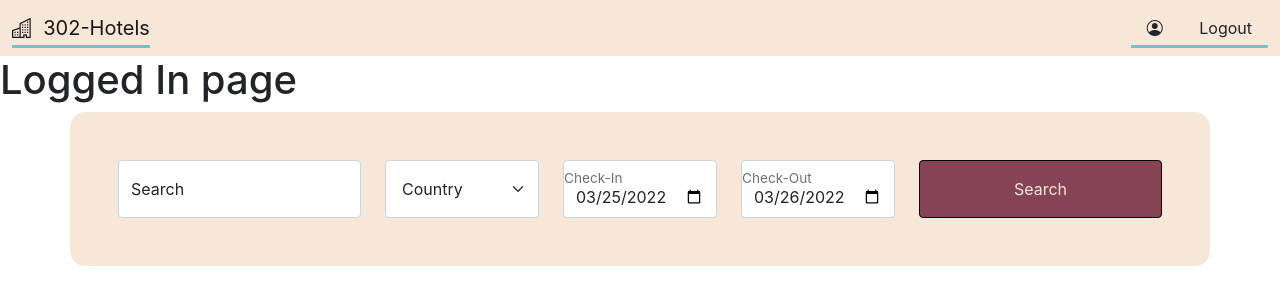
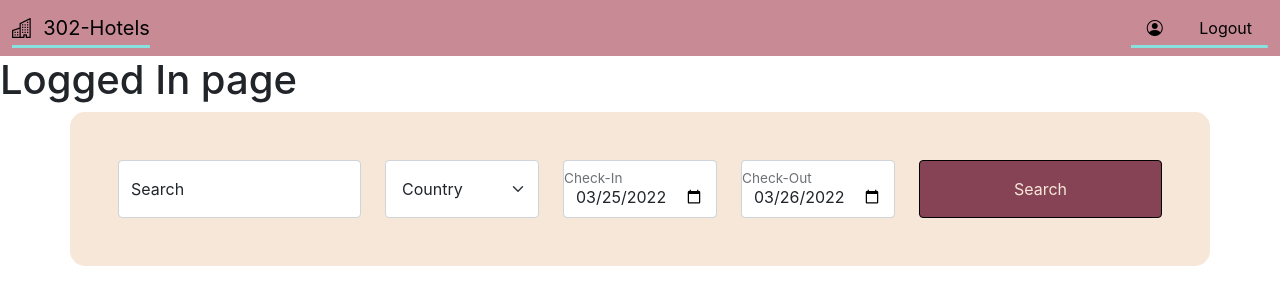
Before and after one commit to AdrianNaderi/302-hotels, a React (Create React App) app: page / in a window 1280 px wide. Shown: the top 304 px of the page. Built offline with nearby package versions, Linux system fonts and the light colour scheme.

Commit message:
Navbar color change and home text Admin added

```diff
--- a/src/components/layout/NavLinks.js
+++ b/src/components/layout/NavLinks.js
@@ -10,7 +10,7 @@ const NavLinks = (props) => {
         <>
           <li className="nav-item">
             <a
-              className={`nav-link text-dark ${classes.link}`}
+              className={`nav-link text-black ${classes.link}`}
               onClick={props.showLoginHandler}
             >
               Login
@@ -18,7 +18,7 @@ const NavLinks = (props) => {
           </li>
           <li className="nav-item">
             <a
-              className={`nav-link text-dark ${classes.link}`}
+              className={`nav-link text-black ${classes.link}`}
               onClick={props.showRegisterHandler}
             >
               Register
@@ -30,7 +30,7 @@ const NavLinks = (props) => {
         <>
           <li className="nav-item">
             <a
-              className={`nav-link text-dark ${classes.link}`}
+              className={`nav-link text-black ${classes.link}`}
               onClick={() => {
                 navigate("/mypage");
               }}
@@ -40,7 +40,7 @@ const NavLinks = (props) => {
           </li>
           <li className="nav-item">
             <a
-              className={`nav-link text-dark ${classes.link}`}
+              className={`nav-link text-black ${classes.link}`}
               onClick={props.logOut}
             >
               Logout
@@ -52,7 +52,7 @@ const NavLinks = (props) => {
         <>
           <li className="nav-item">
             <a
-              className={`nav-link text-dark ${classes.link}`}
+              className={`nav-link text-black ${classes.link}`}
               onClick={() => {
                 navigate("/admin/hotels");
               }}
@@ -62,7 +62,7 @@ const NavLinks = (props) => {
           </li>
           <li className="nav-item">
             <a
-              className={`nav-link text-dark ${classes.link}`}
+              className={`nav-link text-black ${classes.link}`}
               onClick={props.logOut}
             >
               Logout
--- a/src/components/layout/Navbar.js
+++ b/src/components/layout/Navbar.js
@@ -58,12 +58,14 @@ const Navbar = (props) => {
       {registerShown && <RegisterForm onClose={hideRegisterHandler} />}
       <div className="container-fluid">
         <a
-          className={`navbar-brand  ${classes.link}`}
+          className={`navbar-brand text-black ${classes.link}`}
           onClick={() => {
             navigate("/");
           }}
         >
-          <i className="bi bi-building"></i>&nbsp; 302-Hotels
+          <i className="bi bi-building"></i>&nbsp; {!loggedIn && "302-Hotels"}
+          {loggedIn && policy !== "admin" && "302-Hotels"}
+          {loggedIn && policy === "admin" && "302-Hotels Admin"}
         </a>
         <button
           className="navbar-toggler"
--- a/src/components/layout/Navbar.module.css
+++ b/src/components/layout/Navbar.module.css
@@ -1,12 +1,8 @@
 .nav-color {
-  background-color: #f6e7d8;
+  background-color: #c88b96;
 }
 a.link {
-  background: linear-gradient(
-      to right,
-      rgba(100, 200, 200, 1),
-      rgba(100, 200, 200, 1)
-    ),
+  background: linear-gradient(to right, rgb(135, 225, 221), rgb(135, 225, 221)),
     linear-gradient(
       to right,
       rgba(255, 0, 0, 1),
```
